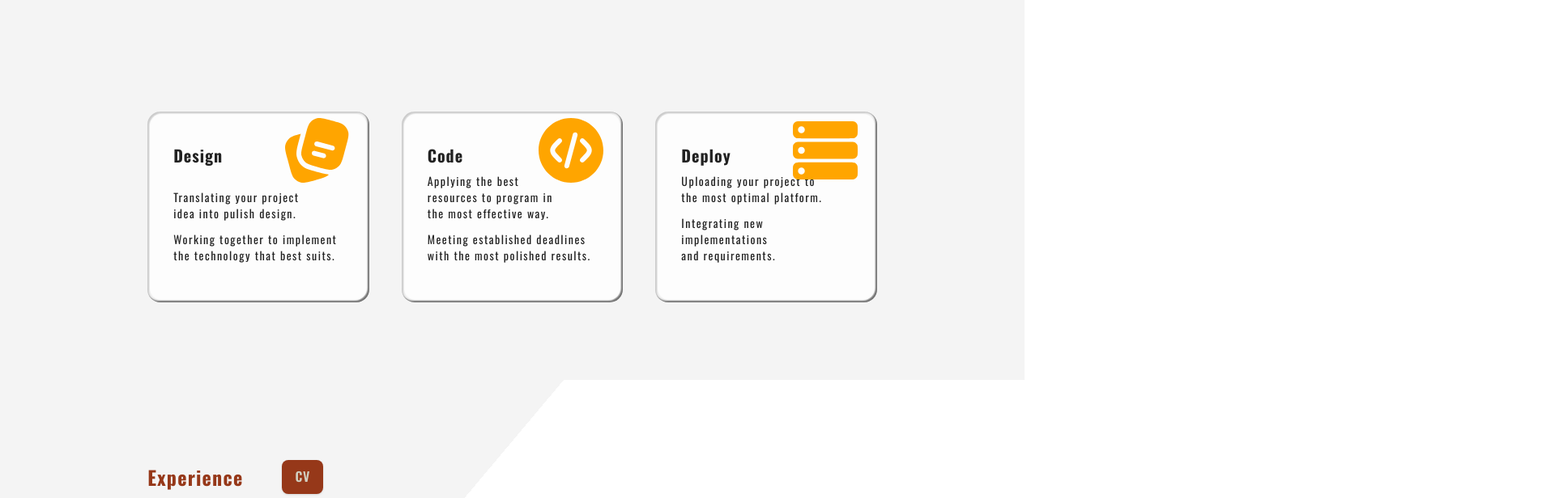
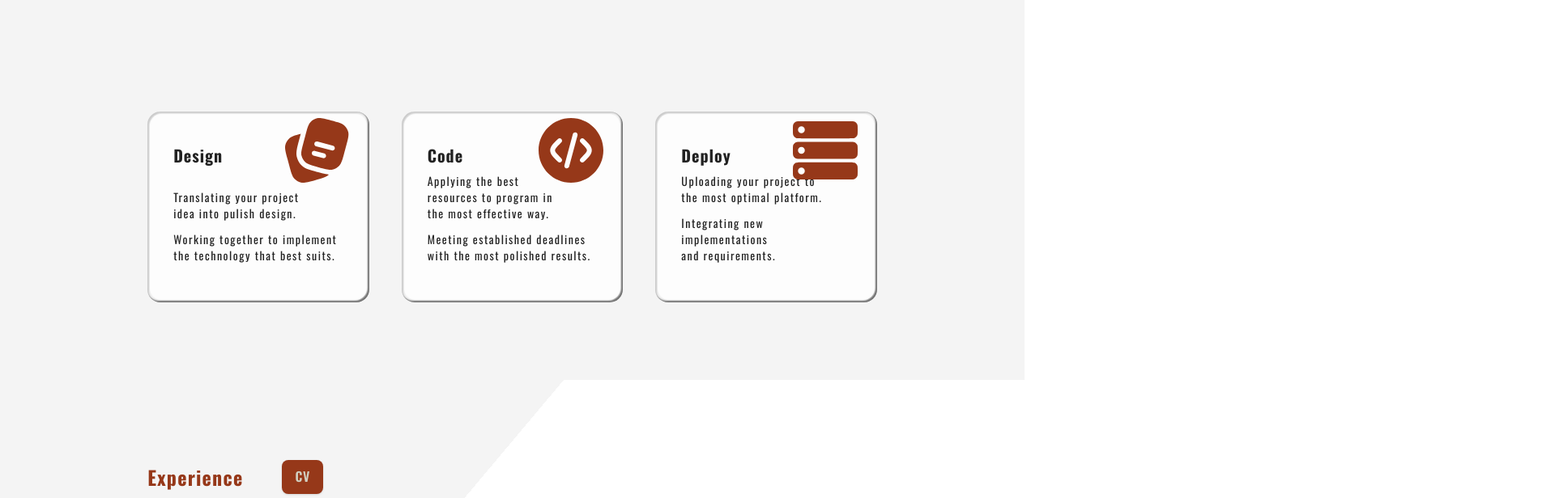
Before and after one commit to jonatanjmissora/portfolio, a Next.js app: page / in a window 1280 px wide. Shown: the part 1640-2256 px from the top of the page at 81% size, 1920 px wide, since content can reach past the window. Built offline with nearby package versions, Linux system fonts and the light colour scheme.

Commit message:
terminado el contact me

```diff
--- a/app/_layouts/01_home/ContactMeButton.tsx
+++ b/app/_layouts/01_home/ContactMeButton.tsx
@@ -5,9 +5,10 @@ export default function ContactMeButton() {
   const handleMouseMove = (e: React.MouseEvent<HTMLAnchorElement>) => {
 
     const rect = e.currentTarget.getBoundingClientRect()
+    console.log(window.scrollY)
     const x = e.pageX - rect.left - rect.width / 2
     const dx = x * 0.3
-    const y = e.pageY - rect.top - rect.height / 2
+    const y = e.pageY - rect.top - rect.height / 2 - window.scrollY
     const dy = y * 0.5
     e.currentTarget.style.transform = `translateX(${dx}px) translateY(${dy}px)`
 
--- a/app/_styles/global.css
+++ b/app/_styles/global.css
@@ -204,7 +204,7 @@ textarea:focus {
 }
 
 .card-glow svg {
-  color: orange;
+  color: var(--color-primary);
   width: 6rem;
   height: 6rem;
   transform-style: preserve-3d;
```
